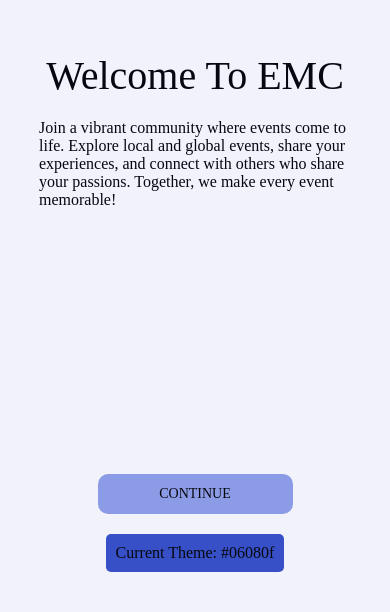
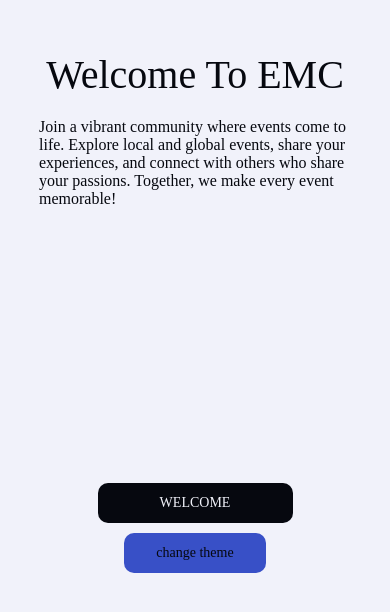
Before and after one commit to choowx2002/eventCommunityApp, a React Native app: screen /welcome in a window 390 px wide. Shown: the part 110-722 px from the top of the page. Built offline with nearby package versions, Linux system fonts and the light colour scheme.

Commit message:
add custom button and global style

```diff
--- a/App.jsx
+++ b/App.jsx
@@ -1,12 +1,11 @@
 import React, {useEffect, useState} from 'react';
-import {
-  NavigationContainer,
-} from '@react-navigation/native';
+import {NavigationContainer} from '@react-navigation/native';
 import {createStackNavigator} from '@react-navigation/stack';
 import WelcomeScreen from './src/screens/WelcomeScreen';
 import TabNavigationComponent from './src/navigator/TabNavigationComponent';
 import {getData, setValue} from './src/utils/StorageHelper';
-import { ThemeProvider } from './src/utils/ThemesChecker';
+import {ThemeProvider} from './src/utils/ThemesChecker';
+import { SafeAreaView } from 'react-native';
 
 const Stack = createStackNavigator();
 
@@ -27,20 +26,22 @@ const App = () => {
     checkFirstTime();
   }, []);
 
-  if(isFirstTime === null) {
-    return null
+  if (isFirstTime === null) {
+    return null;
   }
 
   return (
     <ThemeProvider>
+      <SafeAreaView style={{flex: 1}}>
         <NavigationContainer>
           <Stack.Navigator
             screenOptions={{headerShown: false}}
-          initialRouteName={isFirstTime? 'welcome' : 'main'}>
+            initialRouteName={isFirstTime ? 'welcome' : 'main'}>
             <Stack.Screen name="welcome" component={WelcomeScreen} />
             <Stack.Screen name="main" component={TabNavigationComponent} />
           </Stack.Navigator>
         </NavigationContainer>
+      </SafeAreaView>
     </ThemeProvider>
   );
 };
--- /dev/null
+++ b/src/components/CustomButton.jsx
@@ -0,0 +1,58 @@
+import {Pressable, View} from 'react-native';
+import React from 'react';
+import {themeStyles, globalStyle} from '../styles/globalStyles';
+import CustomText from './CustomText';
+
+// Example
+//  <CustomButton
+//  icon ={<Ionicons name="search-outline" color={theme.text} size={fontSizes.title} />}
+//  theme = 'primary'
+//  fontSize = {fontSizes.title}
+//  iconEnd = {true}
+// >123</CustomButton>
+
+/**
+ * custom button - children should be text only
+ *
+ * @param {string} theme - bw(default), primary, secondary, danger
+ * @param {React.Element} icon - Icon component to render inside the button
+ * @param {boolean} iconEnd - Icon placement end if true
+ * @param fontSize - use text size from fontSize.js
+ * @returns - button ui
+ */
+const CustomButton = ({
+  theme,
+  fontSize,
+  iconEnd = false,
+  icon,
+  children,
+  style,
+  ...props
+}) => {
+  let buttonTheme;
+  switch (theme) {
+    case 'primary':
+      buttonTheme = themeStyles().primaryButton;
+      break;
+    case 'secondary':
+      buttonTheme = themeStyles().secondaryButton;
+      break;
+    case 'danger':
+      buttonTheme = themeStyles().dangerButton;
+      break;
+    case 'bw':
+    default:
+      buttonTheme = themeStyles().bwButton;
+  }
+  return (
+    <Pressable style={[buttonTheme, globalStyle.Button, style]} {...props}>
+      {icon && !iconEnd && <View style={{marginRight: 8}}>{icon}</View>}
+      <CustomText weight="bold" style={[buttonTheme, {fontSize: fontSize}]}>
+        {children}
+      </CustomText>
+      {icon && iconEnd && <View style={{marginRight: 8}}>{icon}</View>}
+    </Pressable>
+  );
+};
+
+export default CustomButton;
--- a/src/components/CustomHeader.jsx
+++ b/src/components/CustomHeader.jsx
@@ -1,25 +1,40 @@
 import React from 'react';
-import { View, Text, StyleSheet } from 'react-native';
+import {View, StyleSheet} from 'react-native';
 import CustomText from './CustomText';
 import fontSizes from '../types/fontSize';
+import {useTheme} from '../utils/ThemesChecker';
+import Ionicons from 'react-native-vector-icons/Ionicons';
 
-const CustomHeader = ({ title }) => {
+const CustomHeader = ({headerDetails}) => {
+  const {theme} = useTheme();
   return (
-    <View style={styles.headerContainer}>
-      <CustomText style={styles.headerTitle} weight="bold">{title}</CustomText>
+    <View style={[styles.headerContainer, {backgroundColor: theme.background}]}>
+      <CustomText
+        style={[styles.headerTitle]}
+        weight="bold">
+        {headerDetails.headerName}
+      </CustomText>
+
+      <View style={styles.rightIconsContainer}>
+        <Ionicons name="search-outline" color={theme.text} size={26} />
+        <Ionicons name="add-circle-outline" color={theme.text} size={26} />
+      </View>
     </View>
   );
 };
 
 const styles = StyleSheet.create({
+  rightIconsContainer:{
+    flexDirection: 'row',
+    gap: 10,
+  },
   headerContainer: {
     flexDirection: 'row',
     alignItems: 'center',
     padding: 10,
-    backgroundColor: '#f8f8f8',
+    justifyContent: 'space-between',
   },
   headerTitle: {
-
     fontSize: fontSizes.header,
   },
 });
--- a/src/components/CustomText.jsx
+++ b/src/components/CustomText.jsx
@@ -1,10 +1,11 @@
 import React from 'react';
 import { Text } from 'react-native';
 import {getFontFamily} from '../types/customFonts'
+import { themeStyles } from '../styles/globalStyles';
 
 const CustomText = ({ children, weight, style, ...props }) => {
   return (
-    <Text style={[getFontFamily(weight), style]} {...props}>
+    <Text style={[getFontFamily(weight), themeStyles().textColor, style]} {...props}>
       {children}
     </Text>
   );
--- a/src/navigator/TabNavigationComponent.jsx
+++ b/src/navigator/TabNavigationComponent.jsx
@@ -48,7 +48,7 @@ const App = () => {
         },
         header: ({ route }) => {
           const item = menuItems.find(menu => menu.screenName === route.name);
-          return <CustomHeader title={item.headerName} />;
+          return <CustomHeader headerDetails={item} />;
         },
       }}>
       {menuItems.map((item, index) => (
--- a/src/screens/HomeScreen.jsx
+++ b/src/screens/HomeScreen.jsx
@@ -1,8 +1,14 @@
 import React from 'react';
-import { Text, View } from 'react-native';
+import {View} from 'react-native';
 import Ionicons from 'react-native-vector-icons/Ionicons';
+import {useTheme} from '../utils/ThemesChecker';
 const HomeScreen = () => {
-  return <View style={{ backgroundColor: '#f6f6f6', height: '100%' }}><Text>home</Text></View>;
+  const {theme} = useTheme();
+  return (
+    <View style={{backgroundColor: theme.background, height: '100%'}}>
+
+    </View>
+  );
 };
 
 export default HomeScreen;
--- a/src/screens/WelcomeScreen.jsx
+++ b/src/screens/WelcomeScreen.jsx
@@ -1,56 +1,43 @@
 import React from 'react';
-import { Pressable, StyleSheet, View } from 'react-native';
+import {StyleSheet, View} from 'react-native';
 import CustomText from '../components/CustomText';
 import fontSizes from '../types/fontSize';
-import { useTheme } from '../utils/ThemesChecker';
+import {useTheme} from '../utils/ThemesChecker';
+import CustomButton from '../components/CustomButton';
 
-const WelcomeScreen = ({ navigation }) => {
-  const { theme, toggleTheme } = useTheme();
+const WelcomeScreen = ({navigation}) => {
+  const {theme, toggleTheme} = useTheme();
   return (
-    <View
-      style={[
-        styles.Container,
-        { backgroundColor: theme.background }
-      ]}
-    >
-      <View style={{ verticalAlign: 'middle', height: '50%', marginHorizontal: '10%' }}>
-        <CustomText
-          style={[styles.Title, { color: theme.text }]}
-          weight="semiBoldItalic"
-        >
+    <View style={[styles.Container, {backgroundColor: theme.background}]}>
+      <View
+        style={{
+          verticalAlign: 'middle',
+          height: '50%',
+          marginHorizontal: '10%',
+        }}>
+        <CustomText style={[styles.Title]} weight="semiBoldItalic">
           Welcome To EMC
         </CustomText>
-        <CustomText
-          style={[styles.Descriptions, { color: theme.text }]}
-        >
+        <CustomText style={[styles.Descriptions]}>
           Join a vibrant community where events come to life. Explore local and
           global events, share your experiences, and connect with others who
           share your passions. Together, we make every event memorable!
         </CustomText>
       </View>
 
-      <Pressable
-        style={[styles.Button, { backgroundColor: theme.secondary }]}
-        onPress={() => navigation.replace('main', { screen: 'Home' })}
-      >
-        <CustomText
-          style={[styles.ButtonText, { color: theme.text }]}
-          weight="bold"
-        >
-          CONTINUE
-        </CustomText>
-      </Pressable>
+      <CustomButton
+        onPress={() => navigation.replace('main', {screen: 'Home'})}
+        style={{marginTop: 10, width: '50%'}}
+        theme="bw">
+        WELCOME
+      </CustomButton>
 
-      <Pressable
-        style={[styles.ToggleButton, { backgroundColor: theme.primary }]}
+      <CustomButton
         onPress={toggleTheme}
-      >
-        <CustomText
-          style={[styles.ToggleButtonText, { color: theme.text }]}
-        >
-          Current Theme: {theme.text}
-        </CustomText>
-      </Pressable>
+        style={{marginTop: 10}}
+        theme="primary">
+        change theme
+      </CustomButton>
     </View>
   );
 };
@@ -69,27 +56,6 @@ const styles = StyleSheet.create({
   Descriptions: {
     fontSize: fontSizes.body,
   },
-  ButtonText: {
-    textAlign: 'center',
-    fontSize: fontSizes.button,
-  },
-  Button: {
-    width: '50%',
-    alignItems: 'center',
-    justifyContent: 'center',
-    paddingVertical: 12,
-    paddingHorizontal: 32,
-    borderRadius: 10,
-    elevation: 10,
-  },
-  ToggleButton: {
-    marginTop: 20,
-    padding: 10,
-    borderRadius: 5,
-  },
-  ToggleButtonText: {
-    fontSize: fontSizes.body,
-  },
 });
 
 export default WelcomeScreen;
--- /dev/null
+++ b/src/styles/globalStyles.js
@@ -0,0 +1,39 @@
+import {StyleSheet} from 'react-native';
+import {useTheme} from '../utils/ThemesChecker';
+
+export const themeStyles = () => {
+  const {theme} = useTheme();
+  return StyleSheet.create({
+    bwButton:{
+        backgroundColor: theme.text,
+        color: theme.background,
+    },
+    primaryButton: {
+      backgroundColor: theme.primary,
+      color: theme.text,
+    },
+    secondaryButton: {
+      backgroundColor: theme.secondary,
+      color: theme.text,
+    },
+    dangerButton: {
+      backgroundColor: theme.dangerBg,
+      color: theme.dangerText,
+    },
+    textColor: {
+      color: theme.text,
+    },
+  });
+};
+
+export const globalStyle = StyleSheet.create({
+  Button: {
+    flexDirection: 'row',
+    alignItems: 'center',
+    justifyContent: 'center',
+    paddingVertical: 12,
+    paddingHorizontal: 32,
+    borderRadius: 10,
+    elevation: 10,
+  },
+});
--- a/src/types/colors.js
+++ b/src/types/colors.js
@@ -6,6 +6,8 @@ const colors = {
     primary: '#3850c7',
     secondary: '#8c9be5',
     accent: '#6479e5',
+    dangerBg: '#ff0e0e',
+    dangerText: '#f6f6f6'
   },
   dark: {
     isDarkMode: true,
@@ -14,6 +16,8 @@ const colors = {
     primary: '#3850c7',
     secondary: '#1a2974',
     accent: '#1a2f99',
+    dangerBg: '#ff0e0e',
+    dangerText: '#f6f6f6'
   },
 };
 
```
Also changed, not shown: 2 other files (tests, documents, lock files or other folders). Lines whose indentation alone changed are shown as unchanged.
